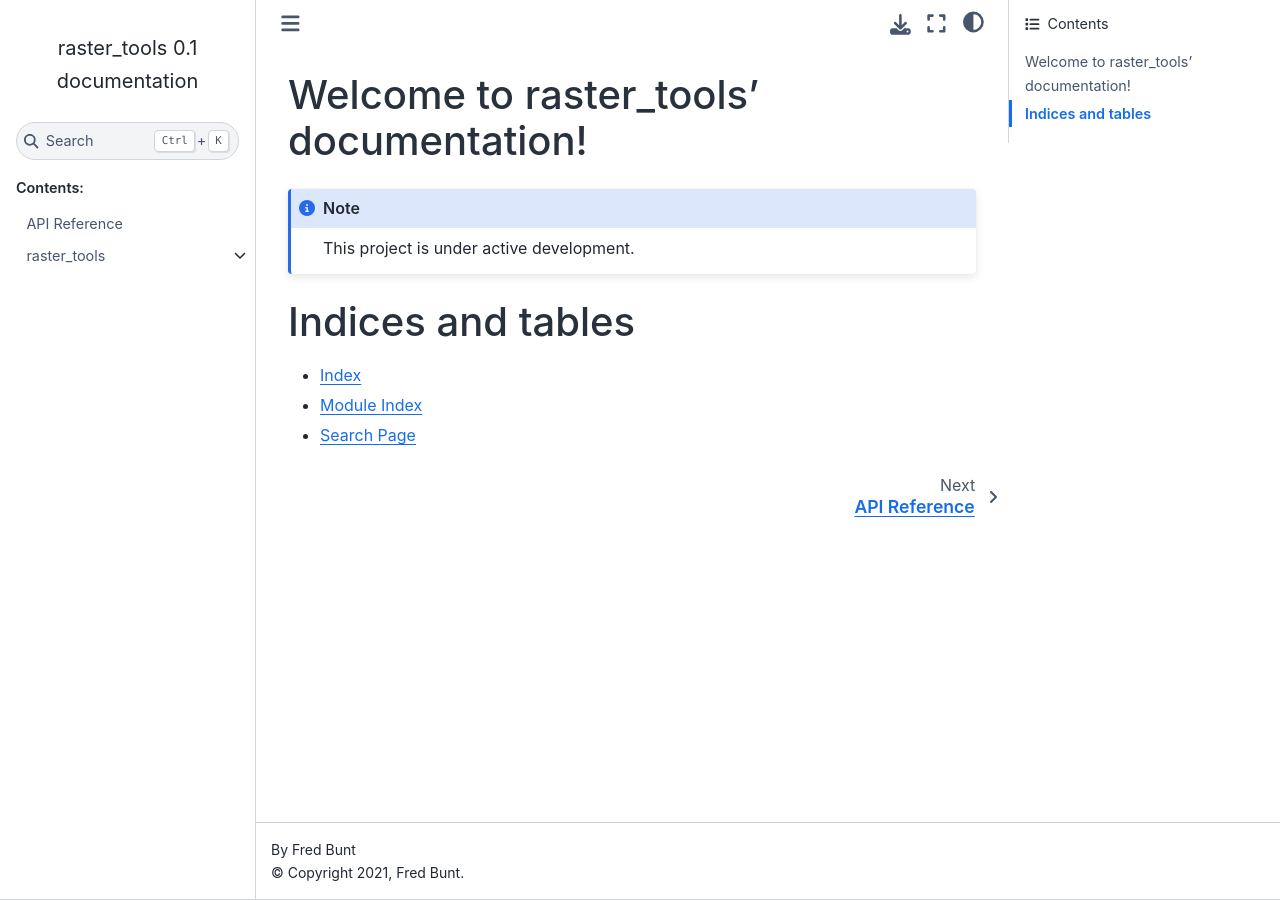
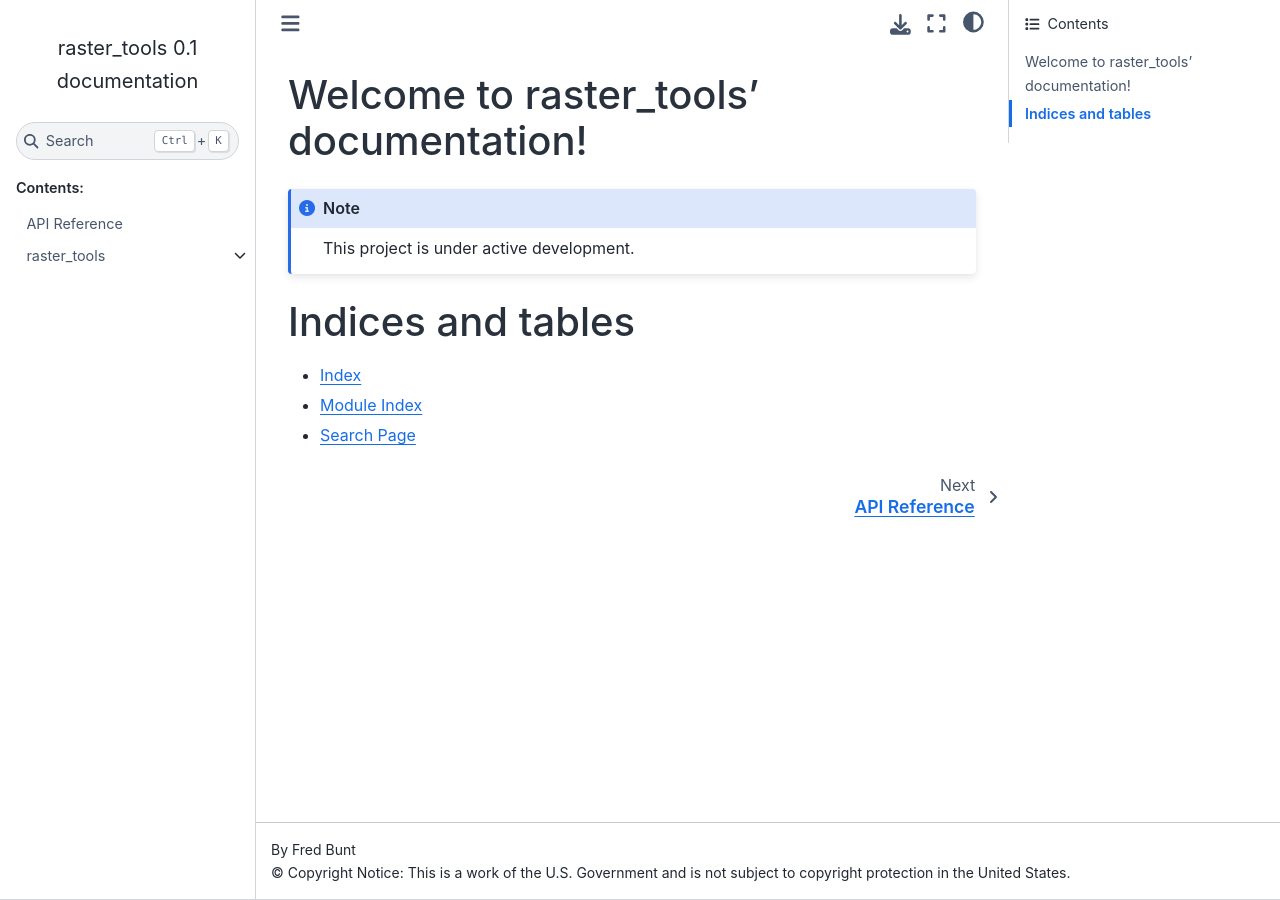
Before and after one commit to UM-RMRS/raster_tools, a Sphinx documentation site: the page built from docs/index.rst, in a window 1280 px wide. Built offline with Sphinx 7.4.7 and the Sphinx Book theme 1.1.4, drawn with Linux system fonts in a browser that asks for light colours.

Commit message:
Update copyright in docs

```diff
--- a/docs/conf.py
+++ b/docs/conf.py
@@ -12,13 +12,17 @@
 #
 import os
 import sys
-sys.path.insert(0, os.path.abspath('..'))
+
+sys.path.insert(0, os.path.abspath(".."))
 
 
 # -- Project information -----------------------------------------------------
 
 project = "raster_tools"
-copyright = "2021, Fred Bunt"
+copyright = (
+    "Notice: This is a work of the U.S. Government and is not subject to "
+    " copyright protection in the United States"
+)
 author = "Fred Bunt"
 
 # The full version, including alpha/beta/rc tags
```
